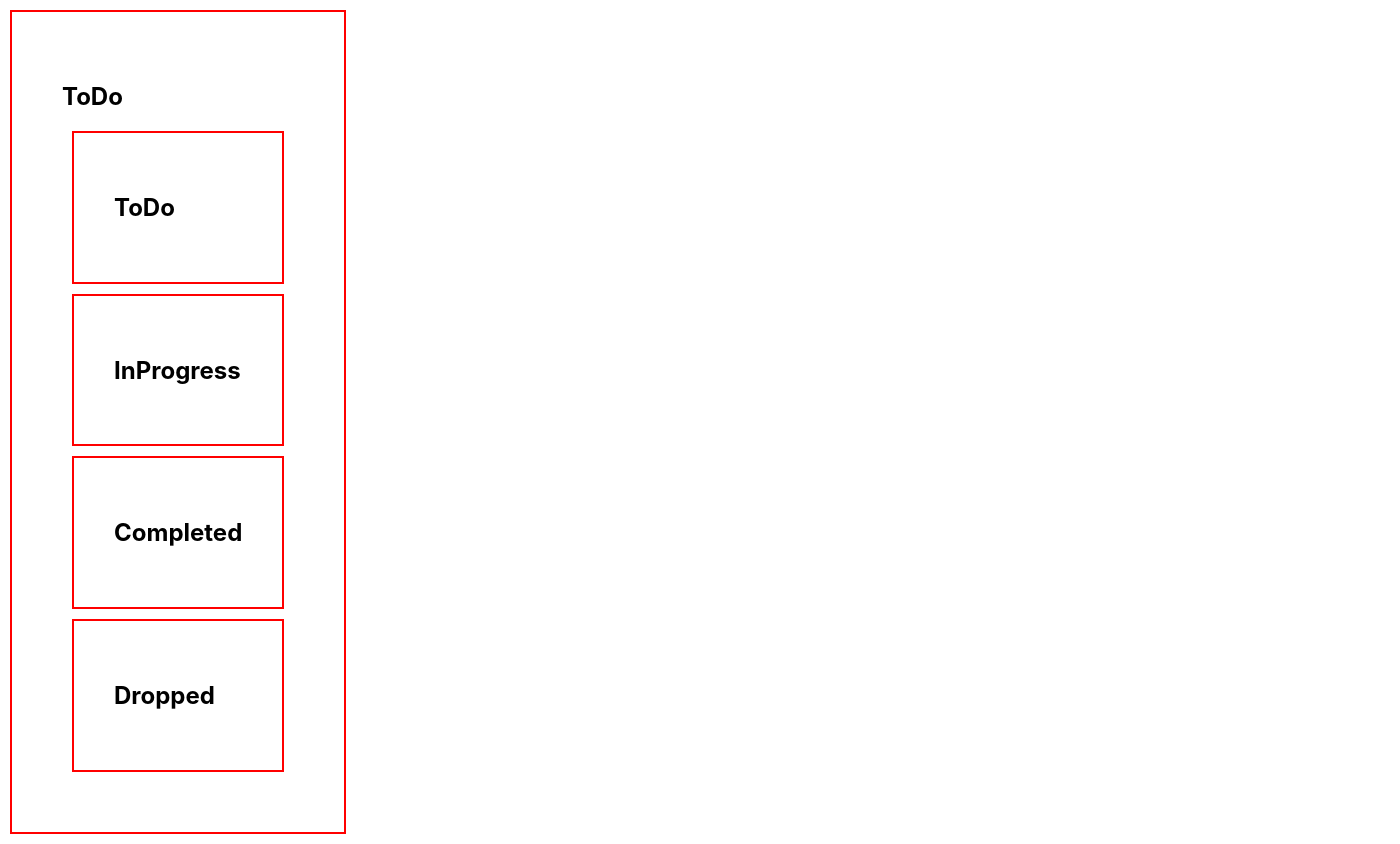
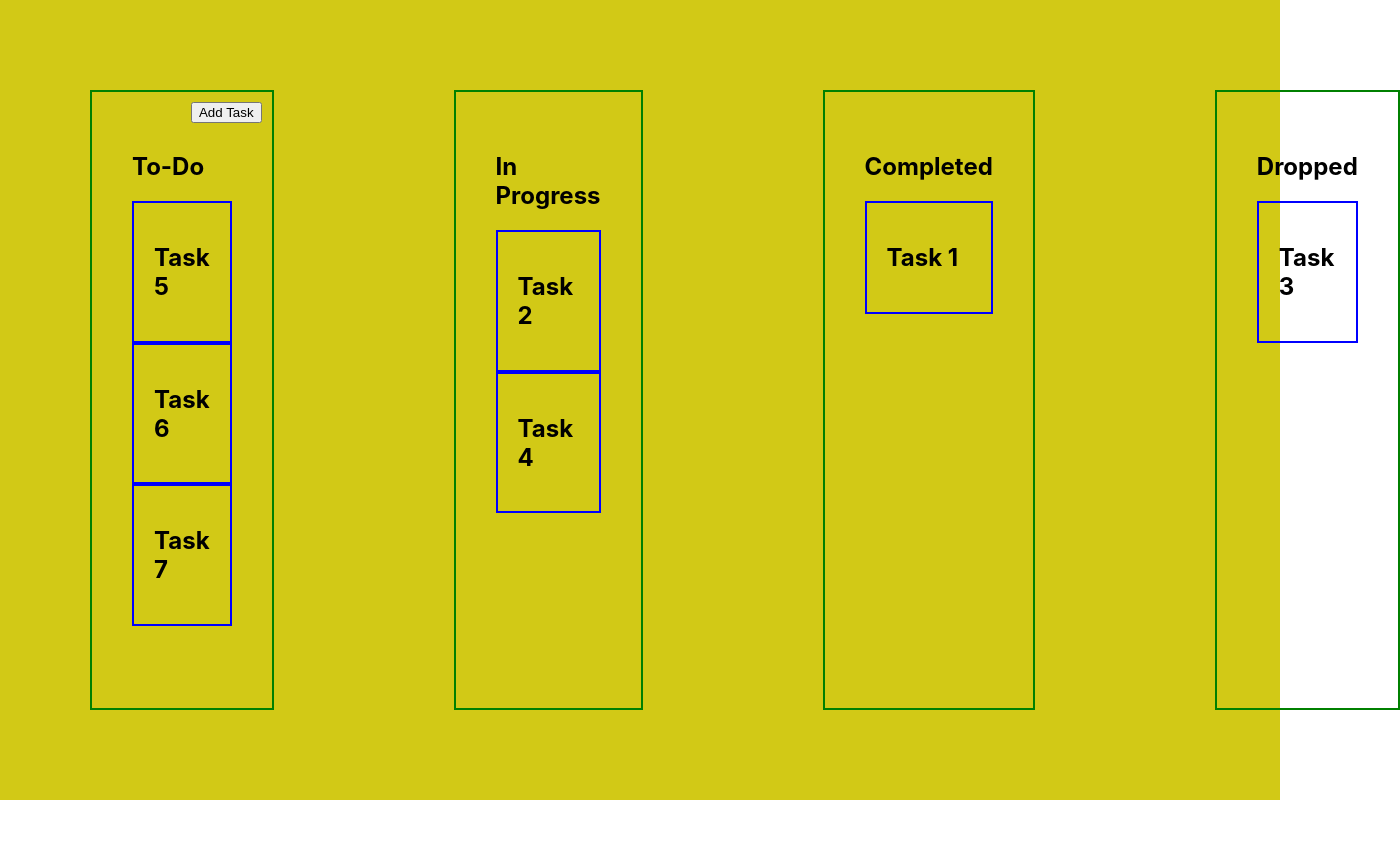
Before and after one commit to AndersonShaun/CPSC362-GroupProject, a React (Create React App) app in the folder task-management-system/: page / in a window 1280 px wide. Shown: the whole page, 1400 px wide, since content can reach past the window. After the commit the page ends 800 px from the top, so only its background shows below. Built offline with nearby package versions, Linux system fonts and the light colour scheme.

Commit message:
First draft layout of main page.

```diff
--- a/task-management-system/src/App.js
+++ b/task-management-system/src/App.js
@@ -12,16 +12,23 @@ import './App.css';
 //   Dropped: [],
 // };
 
-function Task({ tasks, status }) {
+
+
+function TaskColumn({ tasks, colName, onTaskClick }) {
+
   return (
-    <div className="task">
-      <h2>{status}</h2>
-      {Object.keys(tasks).map((status) => (
-        <div key={status} className="task-column-list">
-          <h2>{status}</h2>
-          {/* {Object.keys(tasks[status].map(task, index) => (
-            <div key={index} className="task"{task}></div>
-          ))} */}
+    <div className="column">
+      {colName === "To-Do" && (
+        <button className ="add-button">Add Task</button>
+      )}
+      <h2>{colName}</h2>
+      {tasks.map((task, index) => (
+        <div
+          key={index}
+          className="task"
+          onClick={() => onTaskClick(task)}
+        >
+          <h2>{task}</h2>
         </div>
       ))}
     </div>
@@ -29,34 +36,33 @@ function Task({ tasks, status }) {
 }
 
 function App() {
-  const initialTasks = {
-    ToDo: ["Task 1", "Task 2"],
-    InProgress: ["Task 3"],
-    Completed: [],
-    Dropped: [],
-  };
+
+const initialTasks = {
+  ToDo: ["Task 5", "Task 6", "Task 7" ],
+  InProgress: ["Task 2", "Task 4"],
+  Completed: ["Task 1"],
+  Dropped: ["Task 3"],
+};
+
+const handleTaskClick = (task) => {
+  console.log('Clicked task:', task);
+  // To-Do: Get information about the Task and display it on screen
+}
 
   return (
     <div className="Kanban-board">
       <div className="task-column-list">
-        <Task tasks={initialTasks} status="ToDo" />
-
+        <TaskColumn tasks={initialTasks.ToDo} colName="To-Do" onTaskClick={handleTaskClick}/>
       </div>
-
-      {/* <div className="column">
-        <h2>In-Progress</h2>
+      <div className="task-column-list">
+        <TaskColumn tasks={initialTasks.InProgress} colName="In Progress" onTaskClick={handleTaskClick}/>
       </div>
-
-
-      <div className="column">
-        <h2>Completed</h2>
+      <div className="task-column-list">
+        <TaskColumn tasks={initialTasks.Completed} colName="Completed" onTaskClick={handleTaskClick}/>
       </div>
-
-
-      <div className="column">
-        <h2>Dropped</h2>
-      </div> */}
-
+      <div className="task-column-list">
+        <TaskColumn tasks={initialTasks.Dropped} colName="Dropped" onTaskClick={handleTaskClick}/>
+      </div>
     </div>
   );
 }
--- a/task-management-system/src/components/column.css
+++ b/task-management-system/src/components/column.css
@@ -1,18 +1,35 @@
 .Kanban-board {
+    position: absolute;
     display: flex;
-    float: left;
-    gap: 20px;
+    height: 100%;
+    width: 100%;
+    top: 0;
+    left: 0;
+    /* float: left; */
+    background-color: rgb(210, 201, 22);
+    /* border: 2px solid red; */
+    /* gap: 20px; */
+}
+
+.add-button {
+    position: absolute;
+    top: 10px;
+    right: 10px;
+    /* background-color: solid orange; */
 }
 
 .task-column-list {
     /* display: flex; */
-    /* float: left; */
+    float: left;
+    position: relative;
     padding: 40px;
-    margin: 10px;
-    border: 2px solid red;
+    margin: 90px;
+    border: 2px solid green;
 }
 
 .task {
+    /* position: relative; */
     display: block;
-    padding: 10px;
+    padding: 20px;
+    border: 2px solid blue;
 }
```
